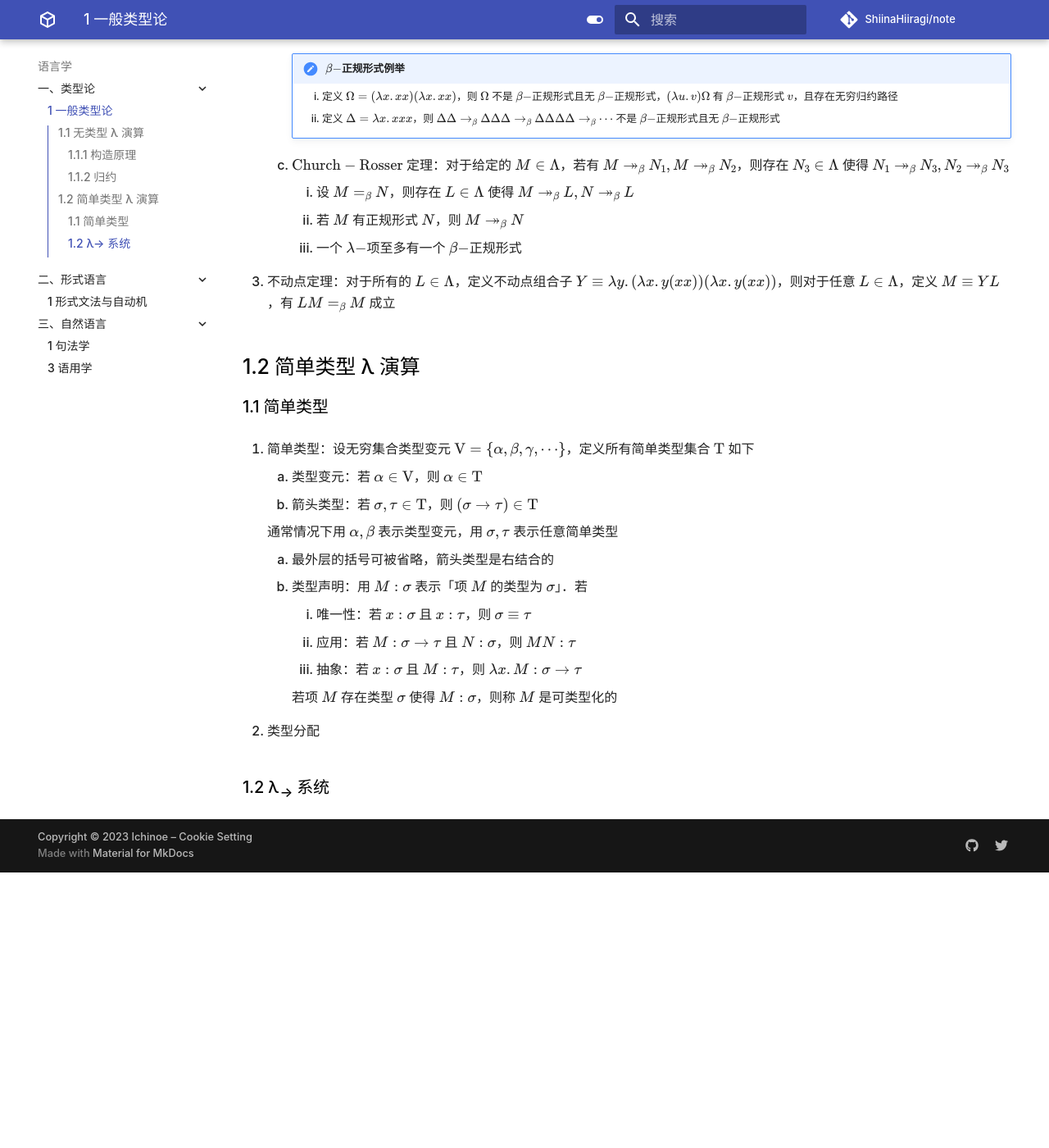
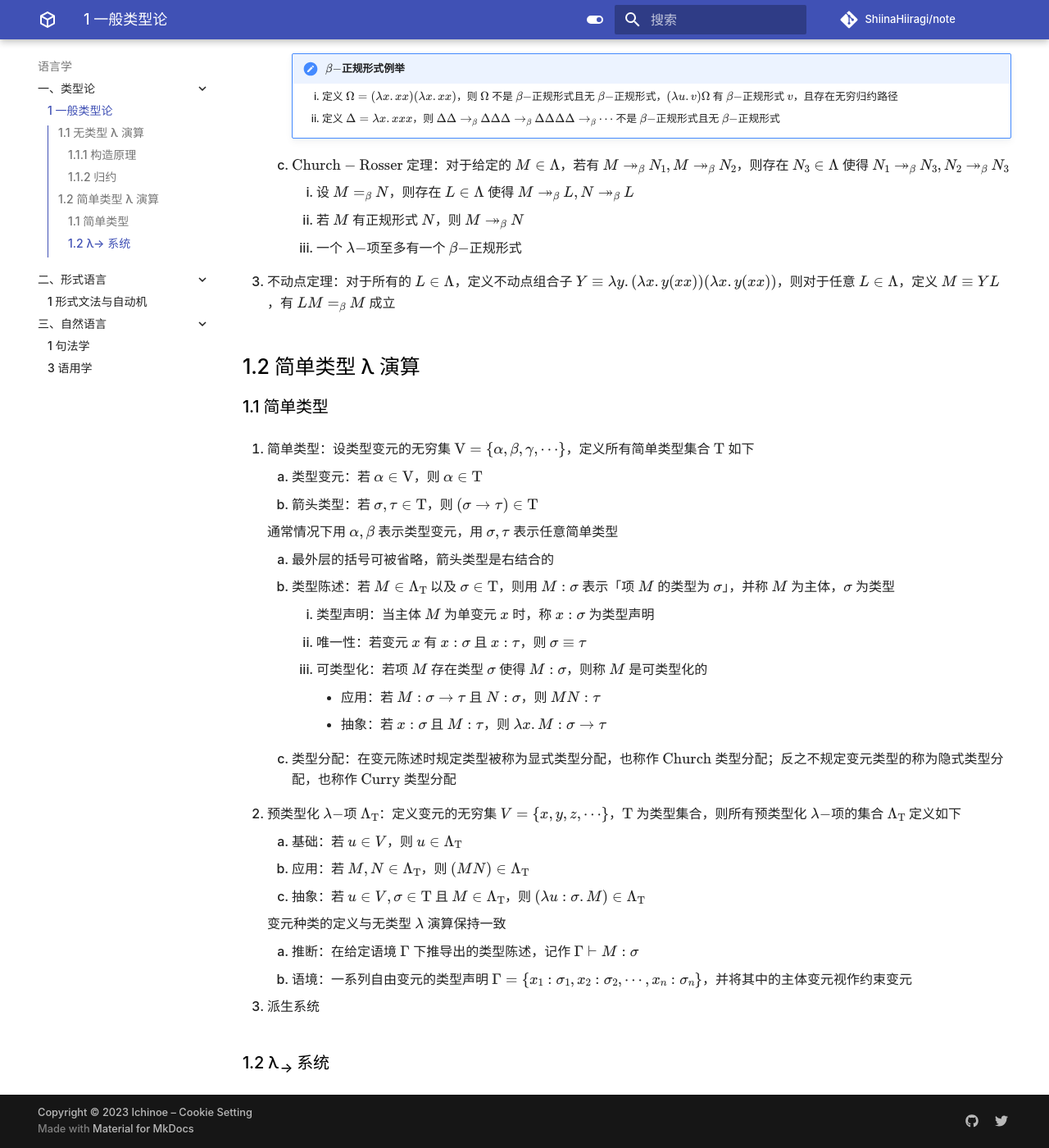
Before and after one commit to ShiinaHiiragi/note, an MkDocs documentation site: the page built from docs/lang/type/gen.md, in a window 1280 px wide and 1400 px high, scrolled down 2735 px. Shown: the whole window at 82% size. Built offline with MkDocs 1.6.1 and Material for MkDocs 9.7.7, drawn with Linux system fonts in a browser that asks for light colours; comment, search, counter and statistics services are not loaded; before the commit the page ends 3799 px from its top, so only the background shows below that; some of the changed text lies outside the part shown.

Commit message:
stage 2.3

```diff
--- a/docs/lang/type/gen.md
+++ b/docs/lang/type/gen.md
@@ -2,10 +2,10 @@
 
 ## 1.1 无类型 λ 演算
 ### 1.1.1 构造原理
-1. $\lambda-$项：$\lambda$ 演算的表达式称为 $\lambda-$项．定义变元的无穷集 $V = \left\{x, y, z, \cdots\right\}$，定义所有 $\lambda-$项的集合 $\Lambda$ 如下
+1. $\lambda-$项：$\lambda$ 演算的表达式称为 $\lambda-$项．定义变元的无穷集 $V = \left\{x, y, z, \cdots\right\}$，则所有 $\lambda-$项的集合定义 $\Lambda$ 如下
     1. 基础：若 $u \in V$，则 $u \in \Lambda$
     2. 应用：若 $M, N \in \Lambda$，则 $(MN) \in \Lambda$
-    3. 抽象：若 $u \in V$ 且 $M \in \Lambda$，则 $(\lambda u.M) \in \Lambda$，称子项 $M$ 为 $(\lambda x.M)$ 的主体
+    3. 抽象：若 $u \in V$ 且 $M \in \Lambda$，则 $(\lambda u.M) \in \Lambda$，称子项 $M$ 为 $(\lambda u.M)$ 的正体
 
     通常用 $x, y, z$ 表示变元，用 $L, M, N, P, Q, R$ 表示 $\lambda-$项．若 $M, N \in \Lambda$ 在句法上等同，则记作 $M \equiv N$
 
@@ -103,20 +103,32 @@
 
 ## 1.2 简单类型 λ 演算
 ### 1.1 简单类型
-1. 简单类型：设无穷集合类型变元 $\mathrm V = \{\alpha, \beta, \gamma, \cdots\}$，定义所有简单类型集合 $\mathrm T$ 如下
+1. 简单类型：设类型变元的无穷集 $\mathrm V = \{\alpha, \beta, \gamma, \cdots\}$，定义所有简单类型集合 $\mathrm T$ 如下
     1. 类型变元：若 $\alpha \in \mathrm V$，则 $\alpha \in \mathrm T$
     2. 箭头类型：若 $\sigma, \tau \in \mathrm T$，则 $(\sigma \to \tau) \in \mathrm T$
 
     通常情况下用 $\alpha, \beta$ 表示类型变元，用 $\sigma, \tau$ 表示任意简单类型
 
     1. 最外层的括号可被省略，箭头类型是右结合的
-    2. 类型声明：用 $M: \sigma$ 表示「项 $M$ 的类型为 $\sigma$」．若
-        1. 唯一性：若 $x: \sigma$ 且 $x: \tau$，则 $\sigma \equiv \tau$
-        2. 应用：若 $M: \sigma \to \tau$ 且 $N: \sigma$，则 $MN: \tau$
-        3. 抽象：若 $x: \sigma$ 且 $M: \tau$，则 $\lambda x.M: \sigma \to \tau$
+    2. 类型陈述：若 $M \in \Lambda_{\mathrm T}$ 以及 $\sigma \in \mathrm T$，则用 $M: \sigma$ 表示「项 $M$ 的类型为 $\sigma$」，并称 $M$ 为主体，$\sigma$ 为类型
+        1. 类型声明：当主体 $M$ 为单变元 $x$ 时，称 $x: \sigma$ 为类型声明
+        2. 唯一性：若变元 $x$ 有 $x: \sigma$ 且 $x: \tau$，则 $\sigma \equiv \tau$
+        3. 可类型化：若项 $M$ 存在类型 $\sigma$ 使得 $M: \sigma$，则称 $M$ 是可类型化的
+            - 应用：若 $M: \sigma \to \tau$ 且 $N: \sigma$，则 $MN: \tau$
+            - 抽象：若 $x: \sigma$ 且 $M: \tau$，则 $\lambda x.M: \sigma \to \tau$
 
-        若项 $M$ 存在类型 $\sigma$ 使得 $M: \sigma$，则称 $M$ 是可类型化的
+    3. 类型分配：在变元陈述时规定类型被称为显式类型分配，也称作 $\text{Church}$ 类型分配；反之不规定变元类型的称为隐式类型分配，也称作 $\text{Curry}$ 类型分配
 
-2. 类型分配
+2. 预类型化 $\lambda-$项 $\Lambda_{\mathrm T}$：定义变元的无穷集 $V = \left\{x, y, z, \cdots\right\}$，$\mathrm T$ 为类型集合，则所有预类型化 $\lambda-$项的集合 $\Lambda_{\mathrm T}$ 定义如下
+    1. 基础：若 $u \in V$，则 $u \in \Lambda_{\mathrm T}$
+    2. 应用：若 $M, N \in \Lambda_{\mathrm T}$，则 $(MN) \in \Lambda_{\mathrm T}$
+    3. 抽象：若 $u \in V, \sigma \in \mathrm T$ 且 $M \in \Lambda_{\mathrm T}$，则 $(\lambda u: \sigma.M) \in \Lambda_{\mathrm T}$
+
+    变元种类的定义与无类型 $\lambda$ 演算保持一致
+
+    1. 推断：在给定语境 $\Gamma$ 下推导出的类型陈述，记作 $\Gamma \vdash M: \sigma$
+    2. 语境：一系列自由变元的类型声明 $\Gamma = \{x_1: \sigma_1, x_2: \sigma_2, \cdots, x_n: \sigma_n\}$，并将其中的主体变元视作约束变元
+
+3. 派生系统
 
 ### 1.2 λ<sub>→</sub> 系统
```
Also changed, not shown: docs/lang/type/trans.md (+5 -1 lines).
